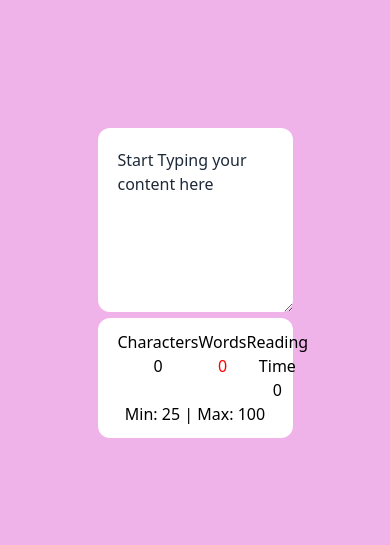
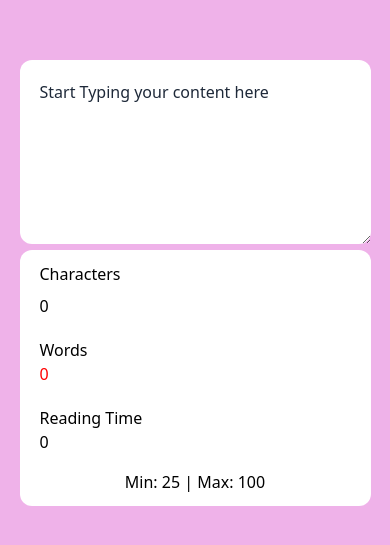
Before and after one commit to sababg/lab-9.2-State-Events, a React (Vite) app: page / in a window 390 px wide. Shown: the part 139-684 px from the top of the page. Built offline with nearby package versions, Linux system fonts and the light colour scheme.

Commit message:
Create a responsive layout.

```diff
--- a/src/components/StatsDisplay/StatsDisplay.tsx
+++ b/src/components/StatsDisplay/StatsDisplay.tsx
@@ -8,19 +8,19 @@ export const StatsDisplay: React.FC<StatsDisplayProps> = ({
 }) => {
   console.log("showReadingTime", showReadingTime);
   return (
-    <div className="w-[50%] bg-white text-black rounded-xl px-5 py-3 text-center gap-6">
-      <div className="flex items-baseline justify-between w-full">
-        <article className="">
+    <div className="sm:w-[50%] w-[90%] bg-white text-black rounded-xl px-5 py-3 text-center gap-6">
+      <div className="flex items-baseline justify-between w-full flex-col sm:flex-row gap-5 sm:gap-0 mb-4">
+        <article className="flex flex-col items-start justify-start sm:items-center gap-2 sm:gap-0">
           <h6>Characters</h6>
           <p>{characterCount}</p>
         </article>
-        <article className="states-block">
+        <article className="flex flex-col items-start justify-start sm:items-center">
           <h6>Words</h6>
           <p style={{ color: showReadingTime ? "red" : "green" }}>
             {wordCount}
           </p>
         </article>
-        <article className="states-block">
+        <article className="flex flex-col items-start justify-start sm:items-center">
           <h6>Reading Time</h6>
           <p>{readingTime}</p>
         </article>
--- a/src/components/TextInput/TextInput.tsx
+++ b/src/components/TextInput/TextInput.tsx
@@ -9,7 +9,7 @@ export const TextInput: React.FC<TextInputProps> = ({
   initialValue = "",
 }) => {
   return (
-    <div className=" w-[50%] flex items-center justify-center">
+    <div className="sm:w-[50%] w-[90%] flex items-center justify-center">
       <div className="w-full ">
         <textarea
           className="w-full bg-white rounded-xl text-black placeholder:text-gray-800 p-5 outline-0"
```
